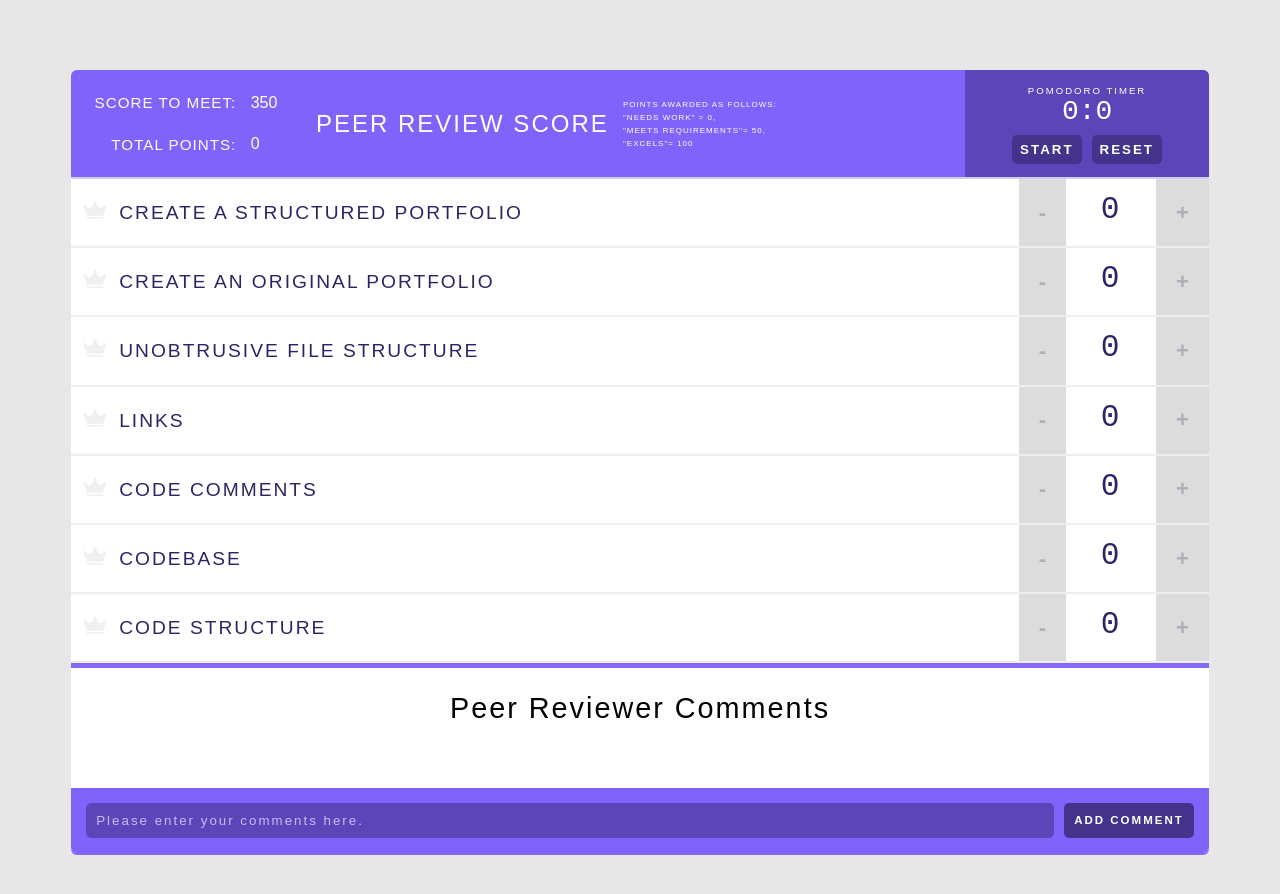
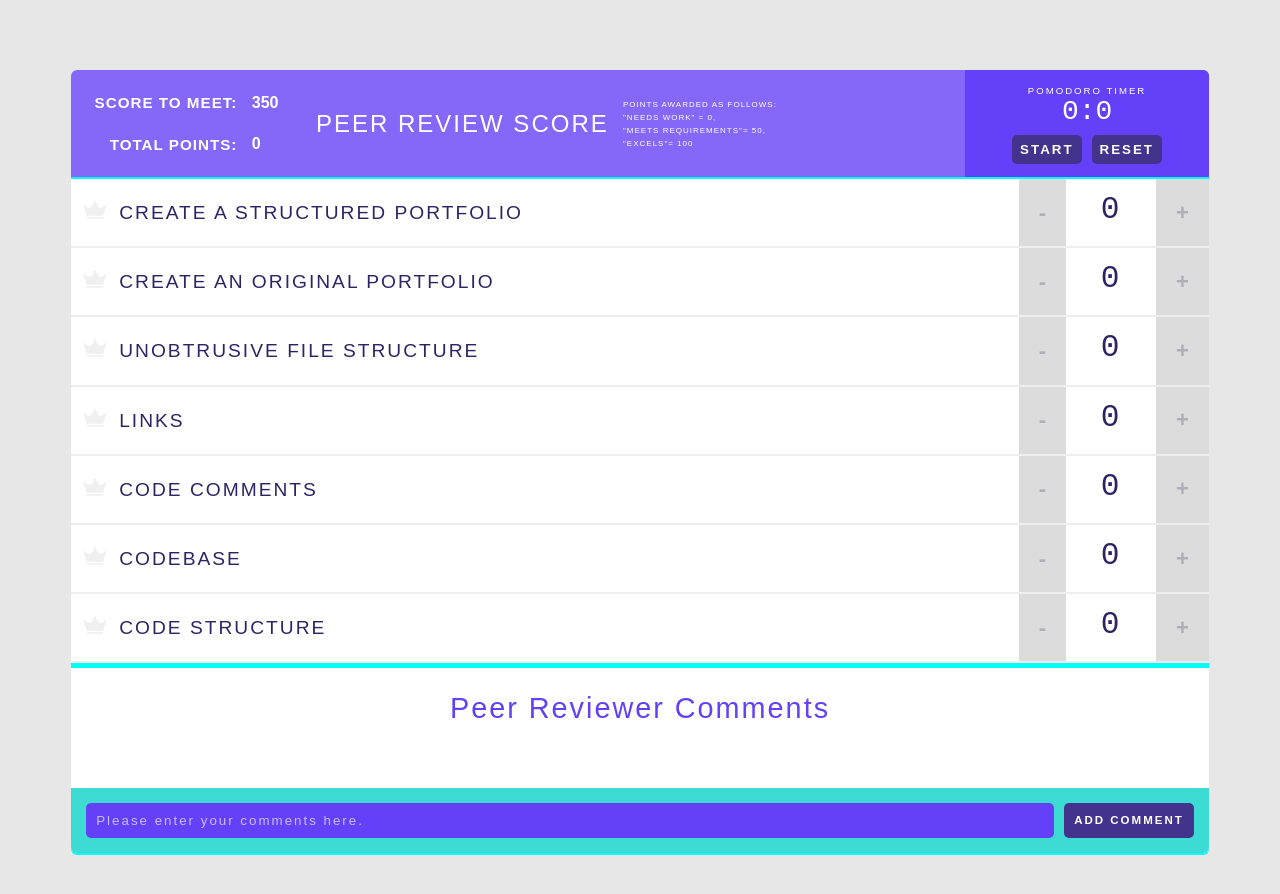
Before and after one commit to alteredco/grade_score, a React (Create React App) app: page / in a window 1280 px wide. Shown: the top 894 px of the page. Built offline with nearby package versions, Linux system fonts and the light colour scheme.

Commit message:
update styles:

```diff
--- a/src/index.css
+++ b/src/index.css
@@ -1,4 +1,12 @@
 /* ELEMENT STYLES -------------------- */
+:root {
+  --turquoise-blue: #00FFF5;
+  --turquoise: #3CDBD3;
+  --verdigris: #31B7B0;
+  --medium-purple: #8568fa;
+  --bright-purple: #6540F9;
+}
+
 body {
   background: #e8e7e7;
   font-family: arial;
@@ -11,8 +19,8 @@ header {
   text-align: center;
   display: flex;
   align-items: center;
-  background-color: #8063FA;
-  border-bottom: solid 2px #D4CAFF;
+  background-color: var(--medium-purple);
+  border-bottom: solid 2px var(--turquoise-blue);
 }
 
 header h1 {
@@ -25,7 +33,7 @@ header h1 {
 /* FORMS */
 form {
   display: flex;
-  background-color: #8063FA;
+  background-color: var(--turquoise);
   flex-direction: row;
   width: 100%;
 }
@@ -36,7 +44,7 @@ input[type=text] {
   margin: 15px 10px 15px 15px;
   padding: 10px;
   border-radius: 5px;
-  background-color: #5B45B9;
+  background-color: var(--bright-purple);
   border-style: none;
   text-shadow: none;
   text-transform: none;
@@ -51,7 +59,8 @@ input[type=text]::-webkit-input-placeholder{
 }
 
 input[type=text]:focus{
-  background-color: rgba(0, 0, 0, 0.2);
+  background-color: var(--medium-purple);
+  color: #fff;
 }
 
 input[type=submit] {
@@ -100,7 +109,7 @@ svg {
   background: #fff;
   width: 90%;
   margin: 70px auto;
-  box-shadow: 0 2px 0 #8568fa;
+  box-shadow: 0 2px 0 var(--turquoise-blue);
   border-radius: 6px;
   overflow: hidden;
 }
@@ -113,7 +122,7 @@ svg {
 }
 
   .category:last-of-type {
-    border-bottom-color: #D4CAFF;
+    border-bottom-color: var(--turquoise-blue);
   }
 
   .category-name,
@@ -134,7 +143,7 @@ svg {
 
 .stats {
   display: flex;
-  font-weight: normal;
+  font-weight: bold;
   text-align: left;
 }
 
@@ -162,7 +171,7 @@ svg {
 .stopwatch {
   padding: 15px 10px 5px 10px;
   margin: -5px -10px -5px 10px;
-  background: #5B45B9;
+  background: var(--bright-purple);
 }
 
   .stopwatch-time {
@@ -239,7 +248,7 @@ svg {
     display: flex;
     font-size: 1.2em;
     letter-spacing: 2px;
-    border-top: solid 5px #8568fa;
+    border-top: solid 5px var(--turquoise-blue);
     justify-content: center;
     flex-direction: row;
     flex-wrap: wrap;
@@ -253,6 +262,7 @@ svg {
     font-size: 1.5em;
     letter-spacing: 2px;
     font-weight: normal;
+    color: var(--bright-purple);
   }
 
   .comment-section {
```
